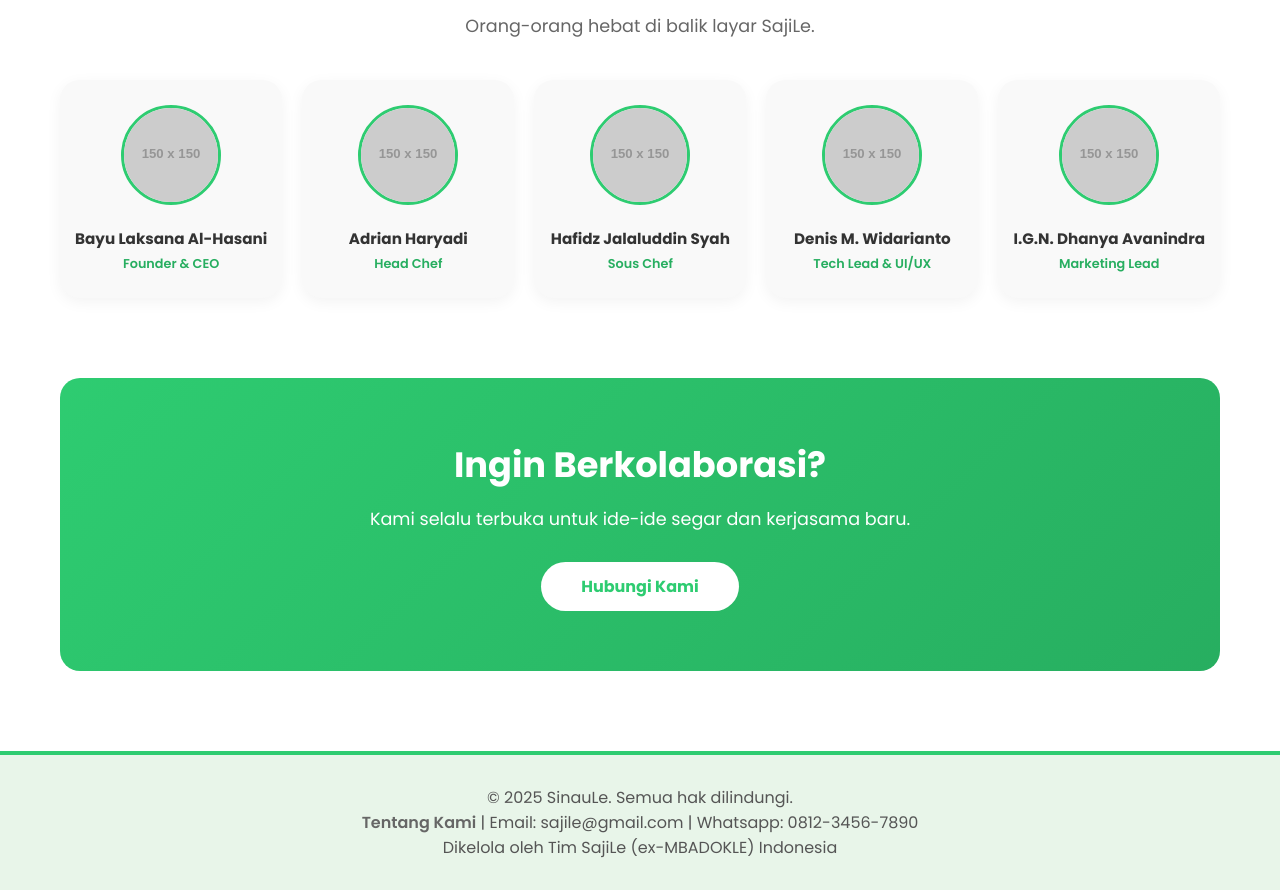
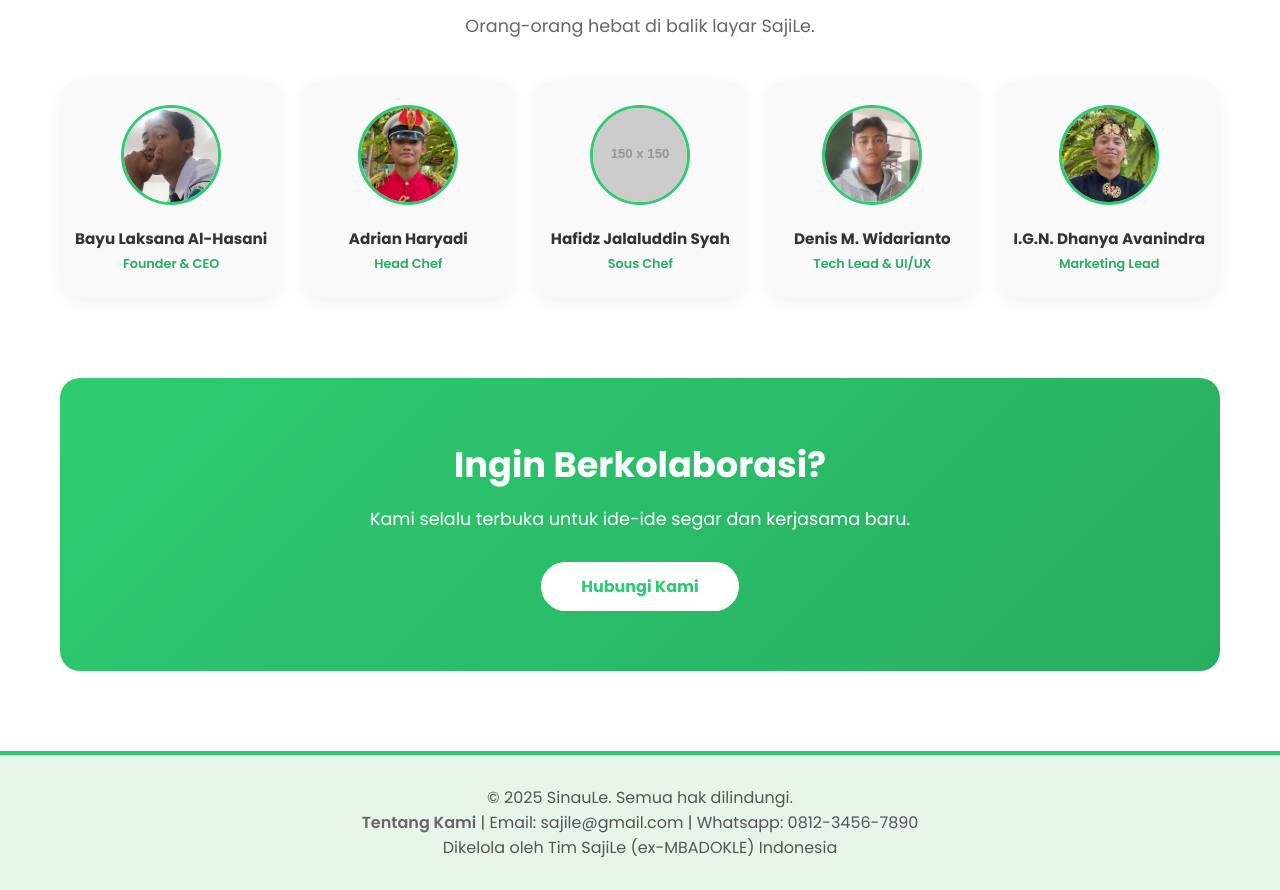
Before and after one commit to DenzfiilsGo/sajile-website, a plain HTML site: page html/tentang_kami.html in a window 1280 px wide. Shown: the part 1375-2265 px from the top of the page. Drawn offline with Linux system fonts and the light colour scheme; placeholder pictures from the web are drawn by us; files whose address does not match are found by name.

Commit message:
Menambahkan beberapa foto profil dan banner

```diff
--- a/html/tentang_kami.html
+++ b/html/tentang_kami.html
@@ -89,12 +89,12 @@
 
             <div class="team-grid">
                 <div class="team-member">
-                    <img src="https://placehold.co/150x150/333/fff?text=Bayu" alt="Bayu Laksana">
+                    <img src="C:\Users\Denzf\Documents\P5 Project\assets\tentang_kami\bayu.jpg" alt="Bayu Laksana">
                     <h3>Bayu Laksana Al-Hasani</h3>
                     <span>Founder & CEO</span>
                 </div>
                 <div class="team-member">
-                    <img src="https://placehold.co/150x150/555/fff?text=Adrian" alt="Adrian Haryadi">
+                    <img src="C:\Users\Denzf\Documents\P5 Project\assets\tentang_kami\rian.jpg" alt="Adrian Haryadi">
                     <h3>Adrian Haryadi</h3>
                     <span>Head Chef</span>
                 </div>
@@ -104,12 +104,12 @@
                     <span>Sous Chef</span>
                 </div>
                 <div class="team-member">
-                    <img src="https://placehold.co/150x150/999/fff?text=Denis" alt="Denis Muhammad">
+                    <img src="C:\Users\Denzf\Documents\P5 Project\assets\tentang_kami\denis.jpg" alt="Denis Muhammad">
                     <h3>Denis M. Widarianto</h3>
                     <span>Tech Lead & UI/UX</span>
                 </div>
                 <div class="team-member">
-                    <img src="https://placehold.co/150x150/2ecc71/fff?text=Avanindra" alt="I Gusti Ngurah">
+                    <img src="C:\Users\Denzf\Documents\P5 Project\assets\tentang_kami\dhanya.jpg" alt="I Gusti Ngurah">
                     <h3>I.G.N. Dhanya Avanindra</h3>
                     <span>Marketing Lead</span>
                 </div>
```
Also changed, not shown: assets/beranda/cooking_cource_discount.jpg (added), assets/beranda/today's promo.jpg (added), assets/beranda/up_to_date_nusantara_recipes.jpg (added), assets/tentang_kami/bayu.jpg (added), assets/tentang_kami/denis.jpg (added), assets/tentang_kami/dhanya.jpg (added), assets/tentang_kami/rian.jpg (added).
